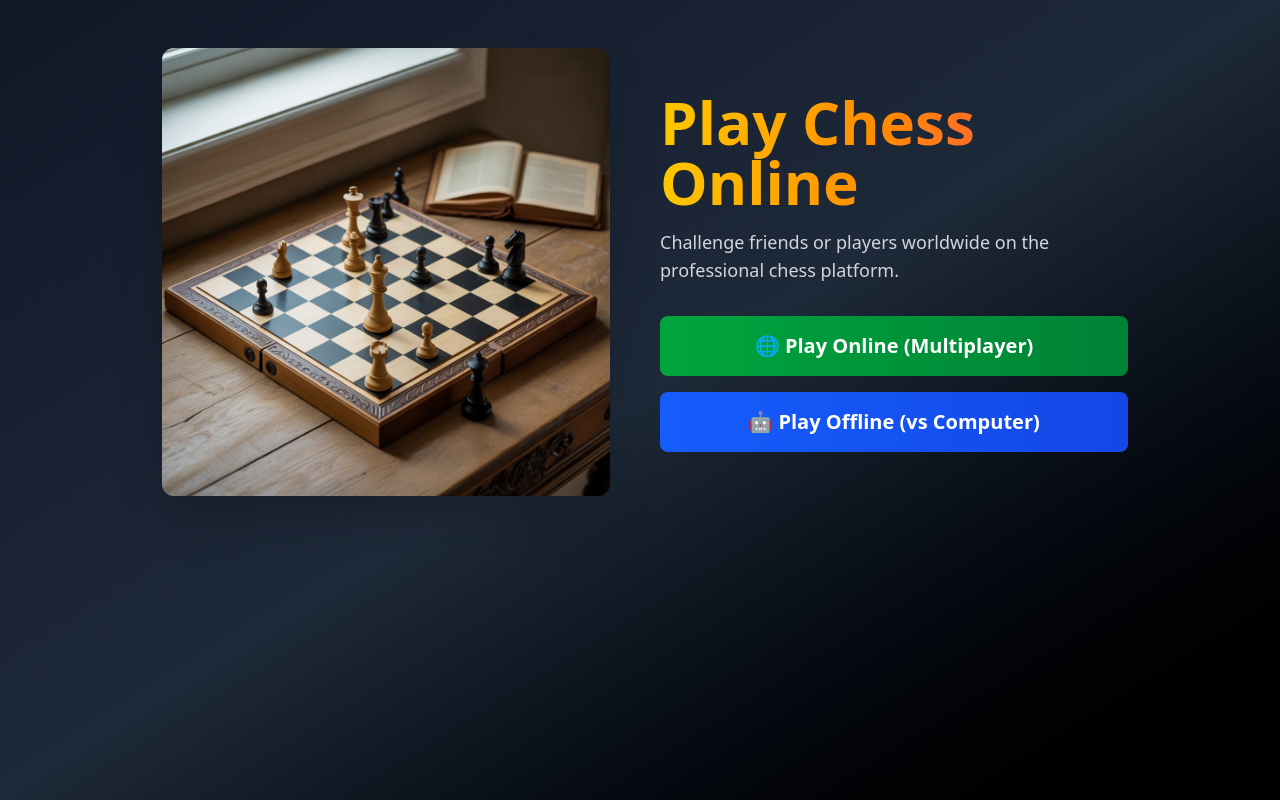
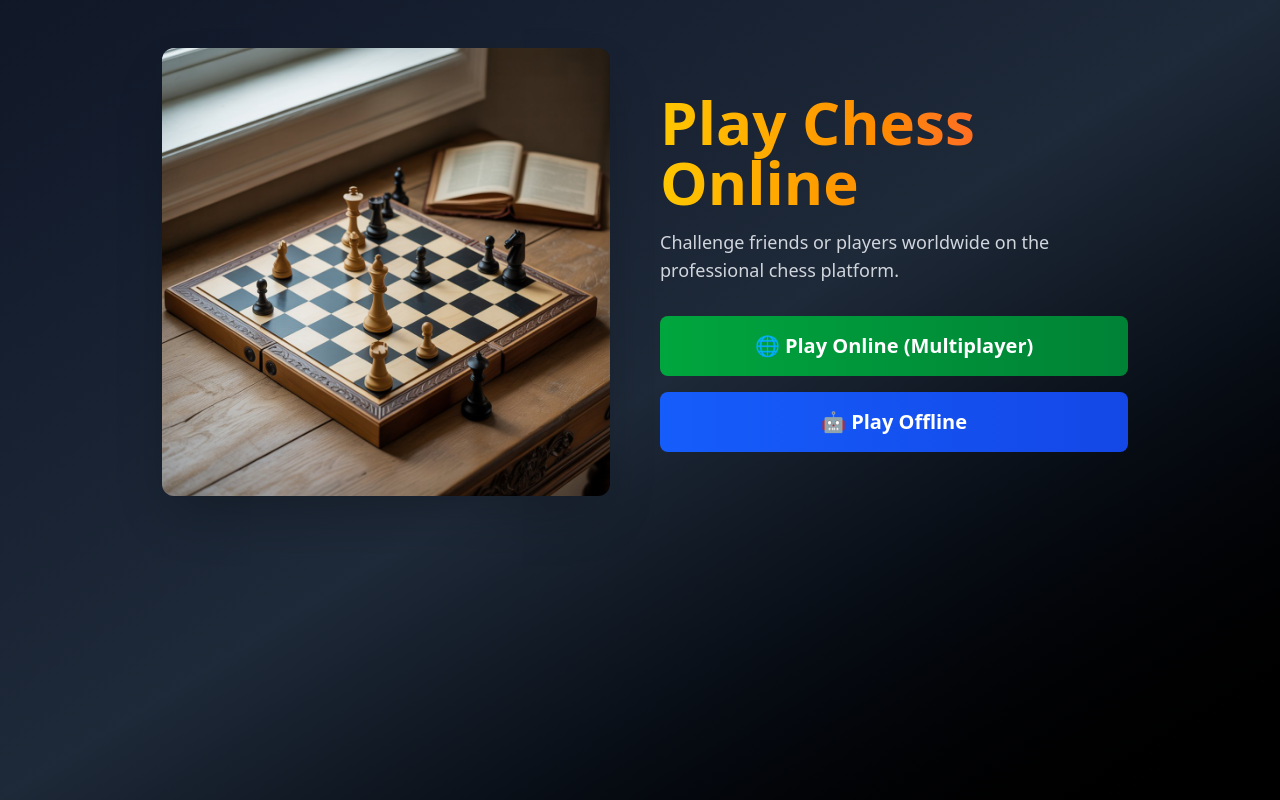
Before and after one commit to Tofeeq7007/Chess-Game, a React (Vite) app in the folder frontend/: page / in a window 1280 px wide. Built offline with nearby package versions, Linux system fonts and the light colour scheme; no server answers.

Commit message:
Change in landing page

```diff
--- a/frontend/src/component/OfflineChessBoard.tsx
+++ b/frontend/src/component/OfflineChessBoard.tsx
@@ -150,7 +150,7 @@ export const OfflineChessBoard = ({
                       <img
                         draggable
                         onDragStart={() => setFrom(squareRepresention)}
-                        className="w-12 h-12 shadow-lg cursor-grab active:cursor-grabbing hover:scale-110 transition-transform rotate-[13deg]"
+                        className="w-12 h-12  shadow-lg cursor-grab active:cursor-grabbing hover:scale-110 transition-transform rotate-[13deg]"
                         src={`/${
                           square?.color === "b"
                             ? `${square?.type}`
--- a/frontend/src/screens/Landing.tsx
+++ b/frontend/src/screens/Landing.tsx
@@ -73,7 +73,7 @@ export const Landing = () => {
                   onClick={handlePlayOffline}
                   variant="secondary"
                 >
-                  🤖 Play Offline (vs Computer)
+                  🤖 Play Offline
                 </Button>
               </motion.div>
             </div>
```
Also changed, not shown: 2 other files (tests, documents, lock files or other folders).
